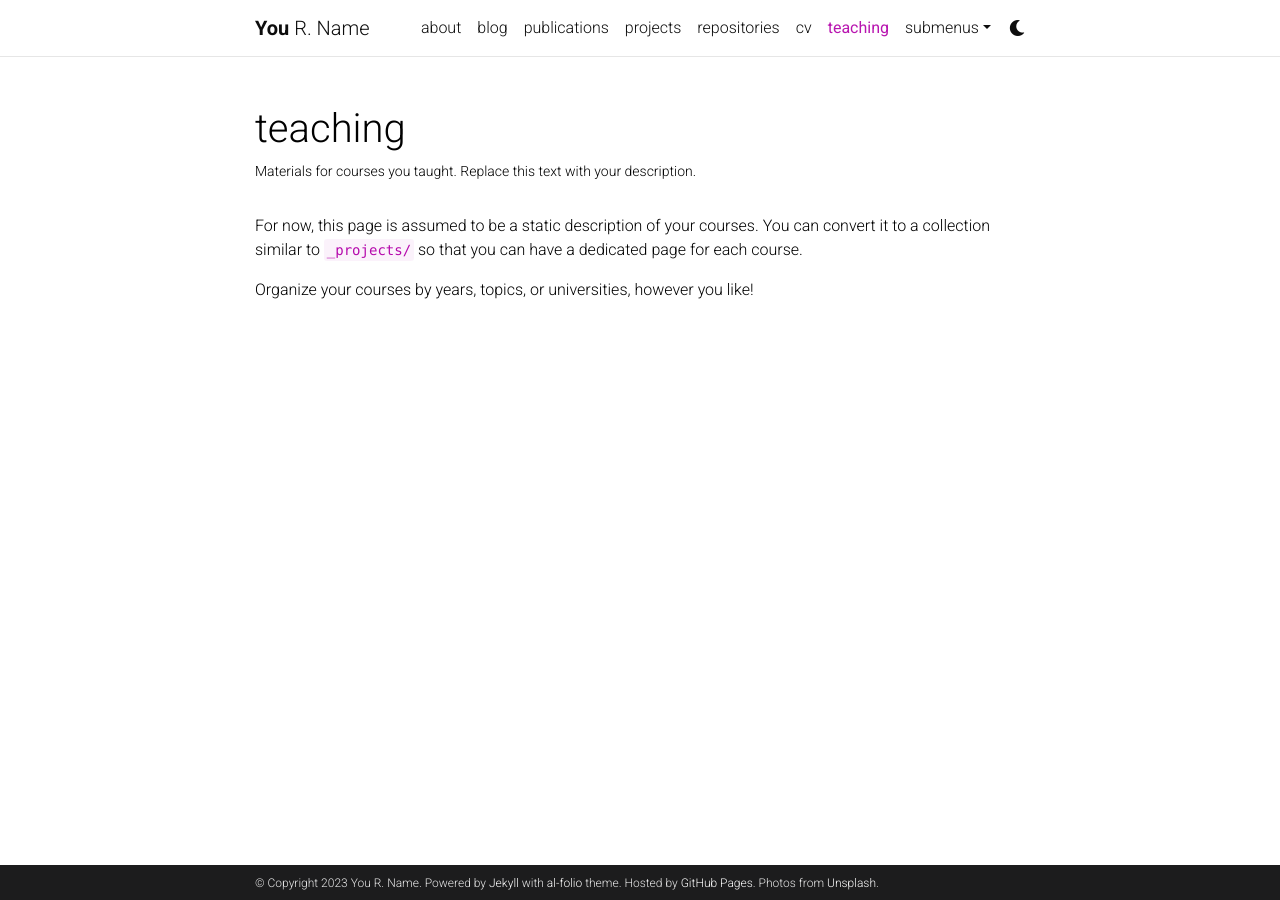
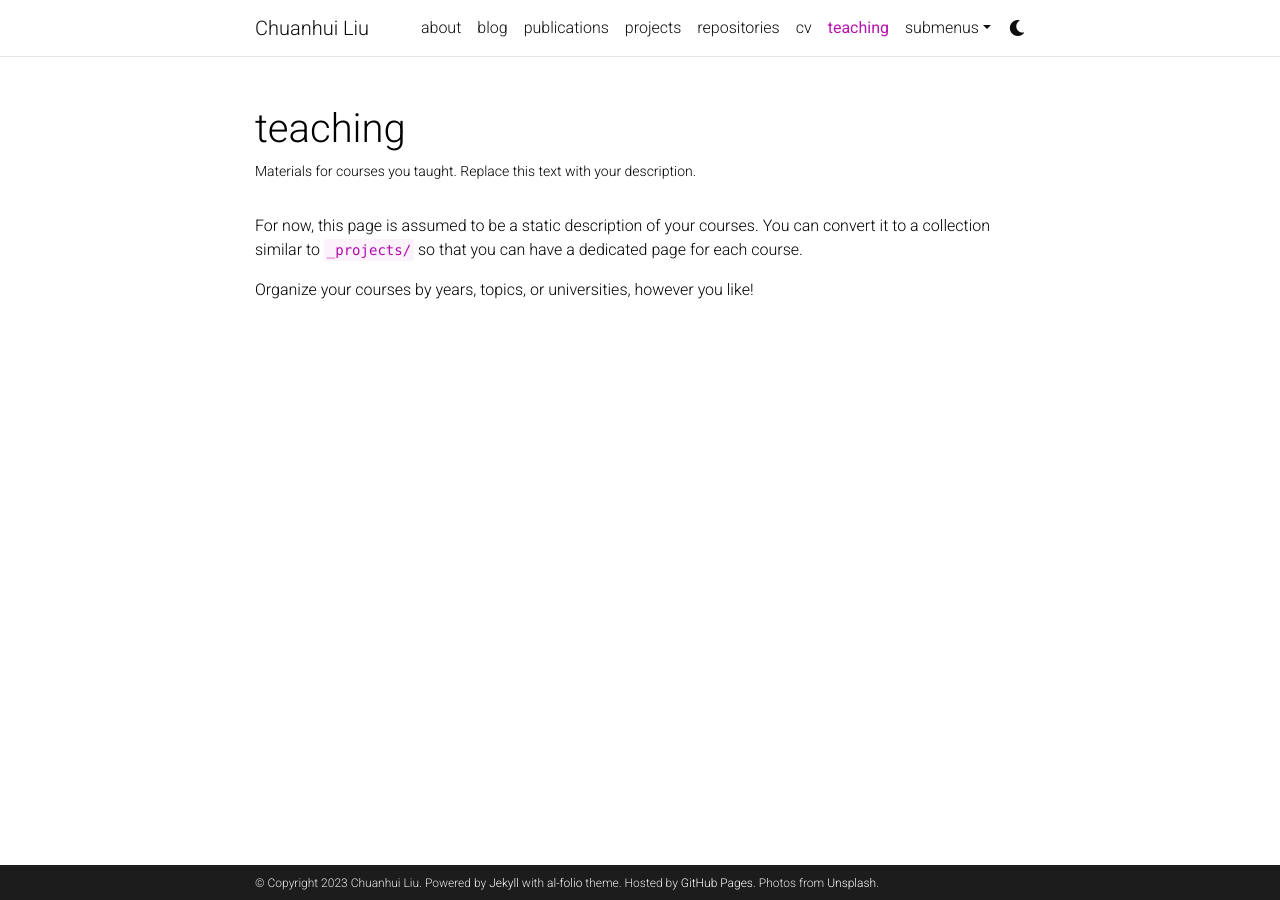
Before and after one commit to ChuanhuiLiu/ChuanhuiLiu.github.io, a Jekyll site: the page built from _pages/teaching.md, in a window 1280 px wide. Built offline with Jekyll 4.4.1, drawn with Linux system fonts in a browser that asks for light colours; comment, search, counter and statistics services are not loaded; a style sheet for code colours, icons or effects is not loaded.

Commit message:
First Update
First update

```diff
--- a/Gemfile
+++ b/Gemfile
@@ -1,5 +1,6 @@
 source 'https://rubygems.org'
 group :jekyll_plugins do
+    gem 'wdm', ">= 0.1.0"
     gem 'jekyll'
     gem 'jekyll-archives'
     gem 'jekyll-diagrams'
--- a/_config.yml
+++ b/_config.yml
@@ -2,11 +2,11 @@
 # Site settings
 # -----------------------------------------------------------------------------
 
-title: blank # the website title (if blank, full name will be used instead)
-first_name: You
-middle_name: R.
-last_name: Name
-email: you@example.com
+title: Chuanhui Liu # the website title (if blank, full name will be used instead)
+first_name: Chuanhui
+middle_name:
+last_name: Liu
+email: liu2306 (at) purdue (dot) edu
 description: > # the ">" symbol means to ignore newlines until "footer_text:"
   A simple, whitespace theme for academics. Based on [*folio](https://github.com/bogoli/-folio) design.
 footer_text: >
@@ -18,8 +18,8 @@
 lang: en # the language of your site (for example: en, fr, cn, ru, etc.)
 icon: ⚛️  # the emoji used as the favicon (alternatively, provide image name in /assets/img/)
 
-url: https://alshedivat.github.io # the base hostname & protocol for your site
-baseurl: /al-folio # the subpath of your site, e.g. /blog/
+url: https://chuanhuiliu.github.io # the base hostname & protocol for your site
+baseurl: # the subpath of your site, e.g. /blog/
 last_updated: false # set to true if you want to display last updated in the footer
 impressum_path:  # set to path to include impressum link in the footer, use the same path as permalink in a page, helps to conform with EU GDPR
 
@@ -298,7 +298,7 @@
 # -----------------------------------------------------------------------------
 
 imagemagick:
-  enabled: true # enables responsive images for your site (recomended, see https://github.com/alshedivat/al-folio/issues/537)
+  enabled: false # enables responsive images for your site (recomended, see https://github.com/alshedivat/al-folio/issues/537)
   widths:
     - 480
     - 800
```
